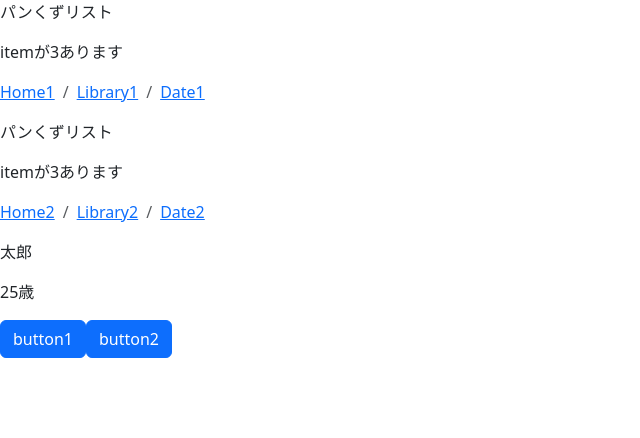
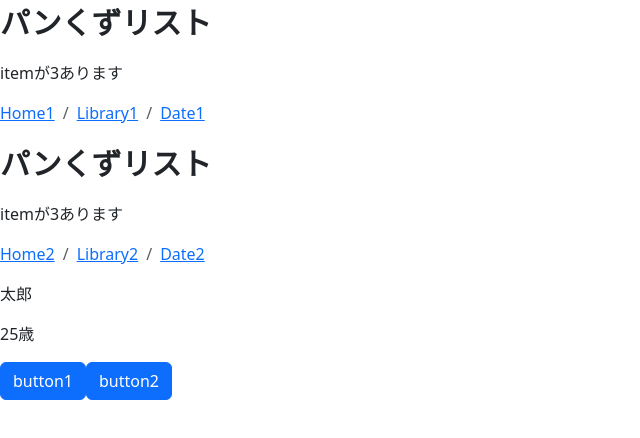
Before and after one commit to umedanaoyuki/react-typescript0909, a React (Vite) app: page / in a window 1280 px wide. Shown: the top 438 px of the page, without its empty margins (0-640 px from the left). Built offline with nearby package versions, Linux system fonts and the light colour scheme.

Commit message:
CSSモジュールズ

```diff
--- /dev/null
+++ b/src/components/Breadcrumb.module.css
@@ -0,0 +1,4 @@
+.listTitle {
+  font-size: 30px;
+  font-weight: bold;
+}
--- a/src/components/Breadcrumb.tsx
+++ b/src/components/Breadcrumb.tsx
@@ -1,4 +1,5 @@
 import { useState } from "react";
+import styles from "./Breadcrumb.module.css";
 type Props = {
   items: string[];
 };
@@ -10,7 +11,7 @@ export const Breadcrumb = ({ items }: Props) => {
 
   return (
     <>
-      <p className="">パンくずリスト</p>
+      <p className={styles.listTitle}>パンくずリスト</p>
       {items.length === 0 ? (
         <p className="">itemがありません</p>
       ) : (
```
